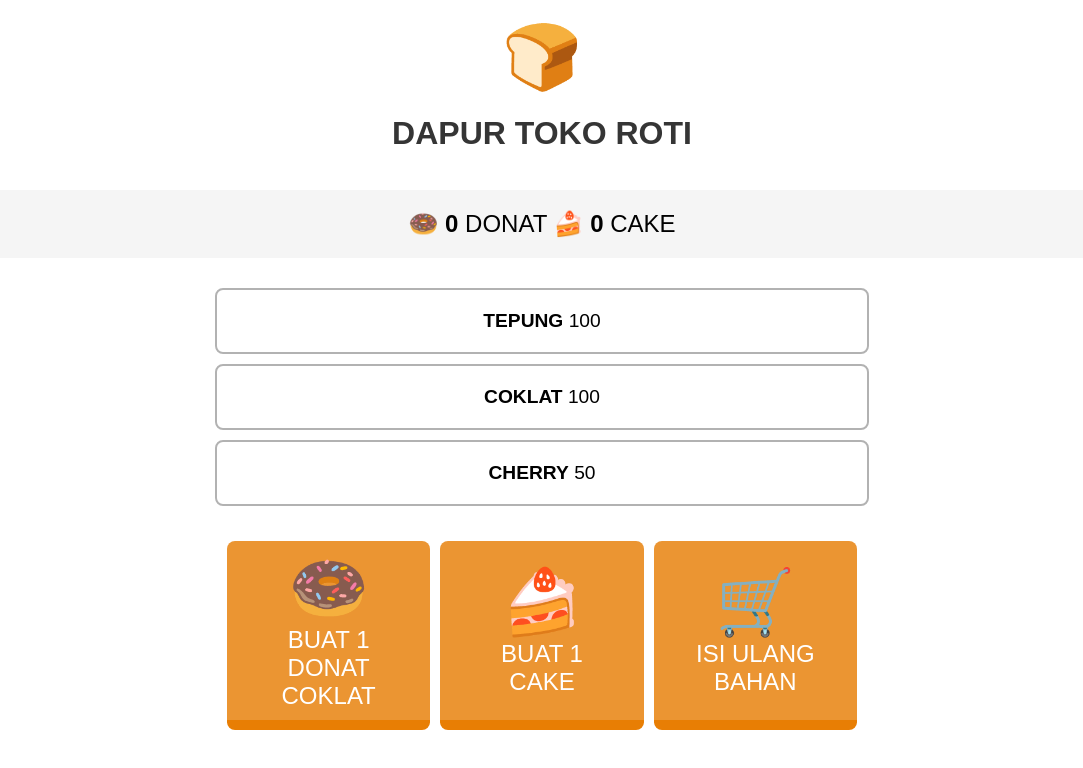
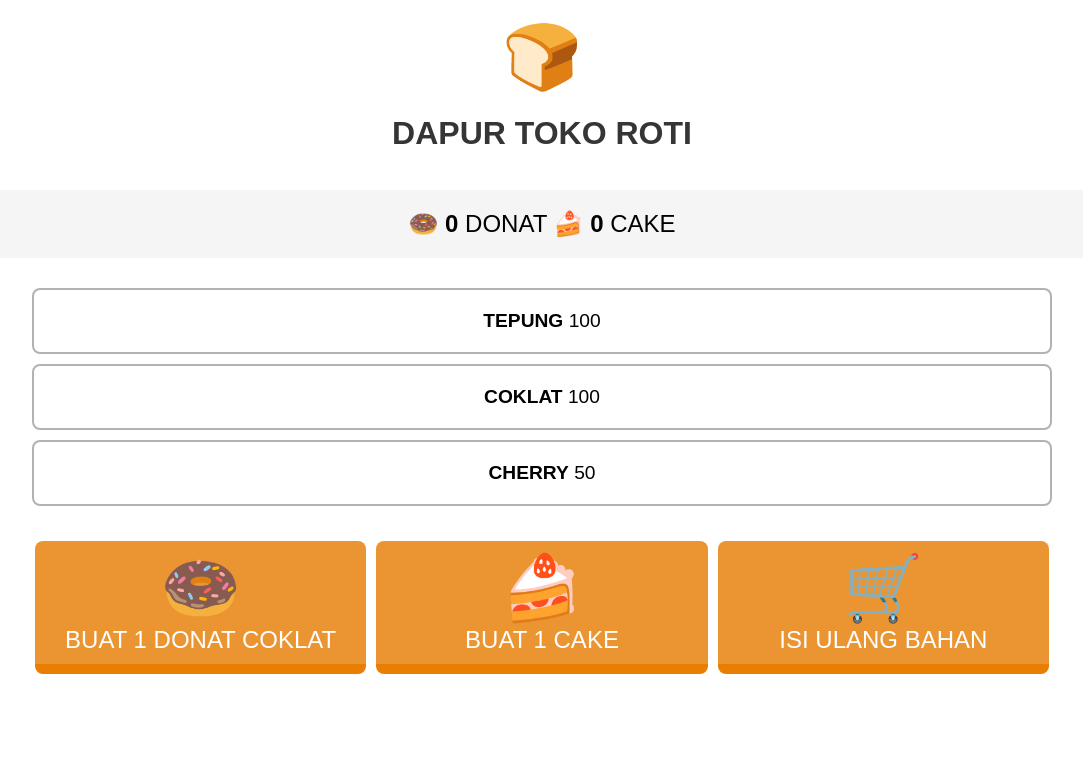
Before and after one commit to kallolo/toko-roti, a React (Create React App) app: page / in a window 1280 px wide. Shown: the top 768 px of the page, without its empty margins (98-1181 px from the left). Built offline with nearby package versions, Linux system fonts and the light colour scheme.

Commit message:
update CSS and readme

```diff
--- a/src/App.css
+++ b/src/App.css
@@ -36,7 +36,7 @@
   border: 2px solid rgba(0,0,0,0.3);
   margin: 10px auto;
   padding: 20px;
-  width: 50%;
+  width: 80%;
   font-size: 1.2rem;
   border-radius: 8px;
 }
@@ -44,7 +44,7 @@
 .action-wrapper {
   display: flex;
   flex-direction: row;
-  width: 50%;
+  width: 80%;
   margin: 0 auto;
 }
 
```
Also changed, not shown: 1 other file (tests, documents, lock files or other folders).
